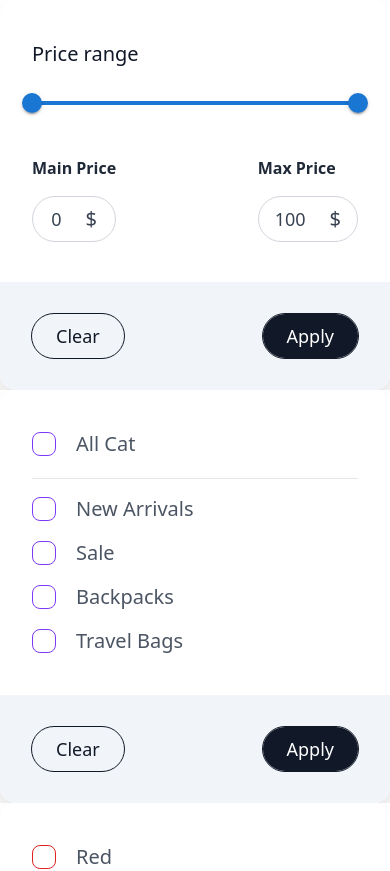
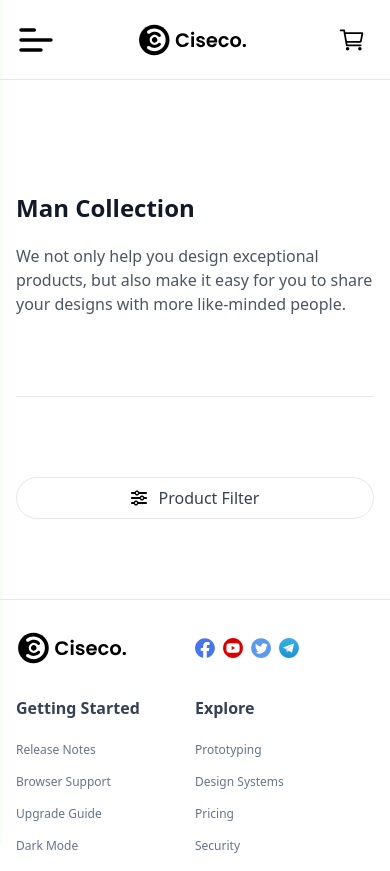
Before and after one commit to Abdallah-Sala7/store, a React (Create React App) app: page /product in a window 390 px wide. Shown: the top 871 px of the page. Built offline with nearby package versions, Linux system fonts and the light colour scheme.

Commit message:
cutom filter 5

```diff
--- a/src/components/product/productFilter.jsx
+++ b/src/components/product/productFilter.jsx
@@ -7,6 +7,8 @@ function valuetext(value) {
 }
 
 function ProductFilter() {
+  const [mobileFilter, setMobileFilter] = useState(false);
+
   const [openRange, setOpenRange] = useState(false)
   const [openColor, setOpenColor] = useState(false)
   const [openSize, setOpenSize] = useState(false)
@@ -46,6 +48,11 @@ function ProductFilter() {
   const handleOpenSort = (e) => {
     e.preventDefault()
     setOpenSort(!openSort)
+  }
+
+  const handleMobileFilter = (e) => {
+    e.preventDefault()
+    setMobileFilter(!mobileFilter)
   }
 
   const addCat = (e) =>{
@@ -99,7 +106,7 @@ function ProductFilter() {
 
   return (
     <>
-      <div className=" absolute inset-0 z-50 bg-white w-full h-full flex justify-between items-center flex-wrap md:flex-nowrap md:static">
+      <div className={`absolute inset-0 z-50 bg-white w-full h-full justify-between items-center flex-wrap md:flex-nowrap md:static ${mobileFilter ? 'flex' : 'hidden'} md:flex`}>
         <div className="flex items-center flex-wrap  md:gap-5">
           <div className={`relative w-full md:w-fit  ${openRange ? '' : 'overflow-hidden'}`}>
             <a href="#" onClick={handleOpenRange} className={` hidden w-36 items-center justify-between py-2 px-4 border  rounded-full ${value[0] == 0 && value[1] == 100 ? 'border-gray-300' : 'bg-blue-50 border-blue-300'} md:flex `}>
@@ -168,7 +175,7 @@ function ProductFilter() {
                 </div>
               </div>
 
-              <div className="w-full flex justify-between items-center p-8 bg-slate-100">
+              <div className="hidden w-full justify-between items-center p-8 bg-slate-100 md:flex">
                 <button className='custom-btn capitalize py-2 px-6 text-gray-900 hover:text-white after:w-0 before:w-0 hover:after:w-3/5 hover:before:w-3/5 '>
                   clear
                 </button>
@@ -274,7 +281,7 @@ function ProductFilter() {
                 </li>
               </ul>
 
-              <div className="w-full flex justify-between items-center p-8 bg-slate-100">
+              <div className="w-full hidden justify-between items-center p-8 bg-slate-100 md:flex">
                 <button className='custom-btn capitalize py-2 px-6 text-gray-900 hover:text-white after:w-0 before:w-0 hover:after:w-3/5 hover:before:w-3/5 '>
                   clear
                 </button>
@@ -380,7 +387,7 @@ function ProductFilter() {
                 </li>
               </ul>
 
-              <div className="w-full flex justify-between items-center p-8 bg-slate-100">
+              <div className="w-full hidden justify-between items-center p-8 bg-slate-100 md:flex">
                 <button className='custom-btn capitalize py-2 px-6 text-gray-900 hover:text-white after:w-0 before:w-0 hover:after:w-3/5 hover:before:w-3/5 '>
                   clear
                 </button>
@@ -486,7 +493,7 @@ function ProductFilter() {
                 </li>
               </ul>
 
-              <div className="w-full flex justify-between items-center p-8 bg-slate-100">
+              <div className="w-full hidden justify-between items-center p-8 bg-slate-100 md:flex">
                 <button className='custom-btn capitalize py-2 px-6 text-gray-900 hover:text-white after:w-0 before:w-0 hover:after:w-3/5 hover:before:w-3/5 '>
                   clear
                 </button>
@@ -593,7 +600,7 @@ function ProductFilter() {
               </li>
             </ul>
 
-            <div className="w-full flex justify-between items-center p-8 bg-slate-100">
+            <div className="w-full hidden justify-between items-center p-8 bg-slate-100 md:flex">
               <button className='custom-btn capitalize py-2 px-6 text-gray-900 hover:text-white after:w-0 before:w-0 hover:after:w-3/5 hover:before:w-3/5 '>
                 clear
               </button>
@@ -606,7 +613,30 @@ function ProductFilter() {
 
           <div onClick={handleOpenSort} className={`fixed inset-0 z-10 hidden ${openSort? 'md:block' : ''}`}></div>
         </div>
+
+        <div className="fixed bottom-0 left-0 w-full flex justify-between items-center p-8 bg-slate-100 md:hidden">
+          <button onClick={handleMobileFilter} className='custom-btn capitalize py-2 px-6 text-gray-900 hover:text-white after:w-0 before:w-0 hover:after:w-3/5 hover:before:w-3/5 '>
+            clear
+          </button>
+
+          <button onClick={handleMobileFilter} className='custom-btn capitalize py-2 px-6'>
+            apply
+          </button>
+        </div>
       </div>
+
+      <a href="#" onClick={handleMobileFilter} className={`flex items-center justify-center py-2 px-4 rounded-full border md:hidden`}>
+        <img
+          src='./img/icons/filter/sliders-solid.svg'
+          alt='filter price'
+          loading='lazy'
+          className='w-4 h-4 object-contain mr-3'
+        />
+
+        <span className='text-gray-700 capitalize'>
+          product filter
+        </span>
+      </a>
     </>
   )
 }
```
